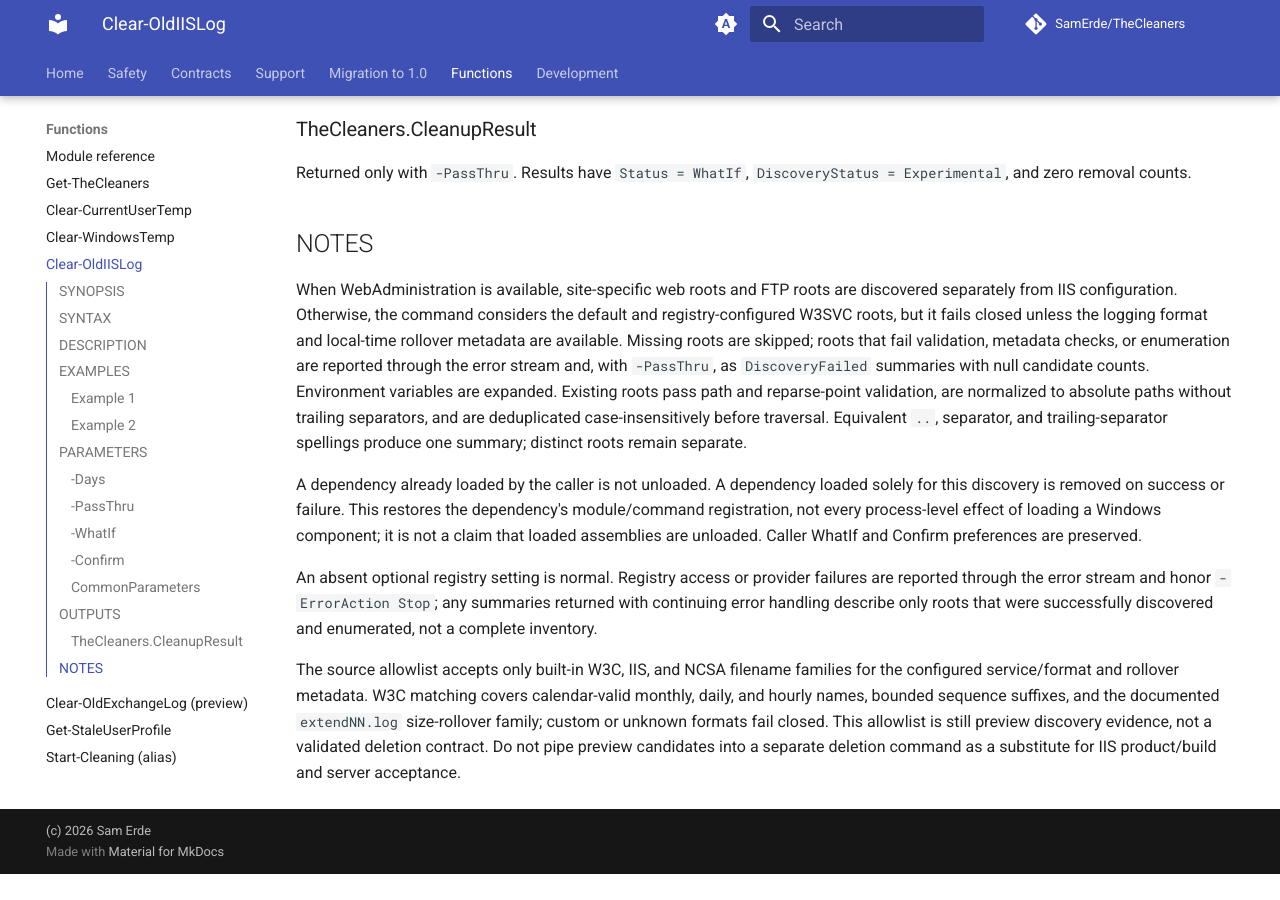
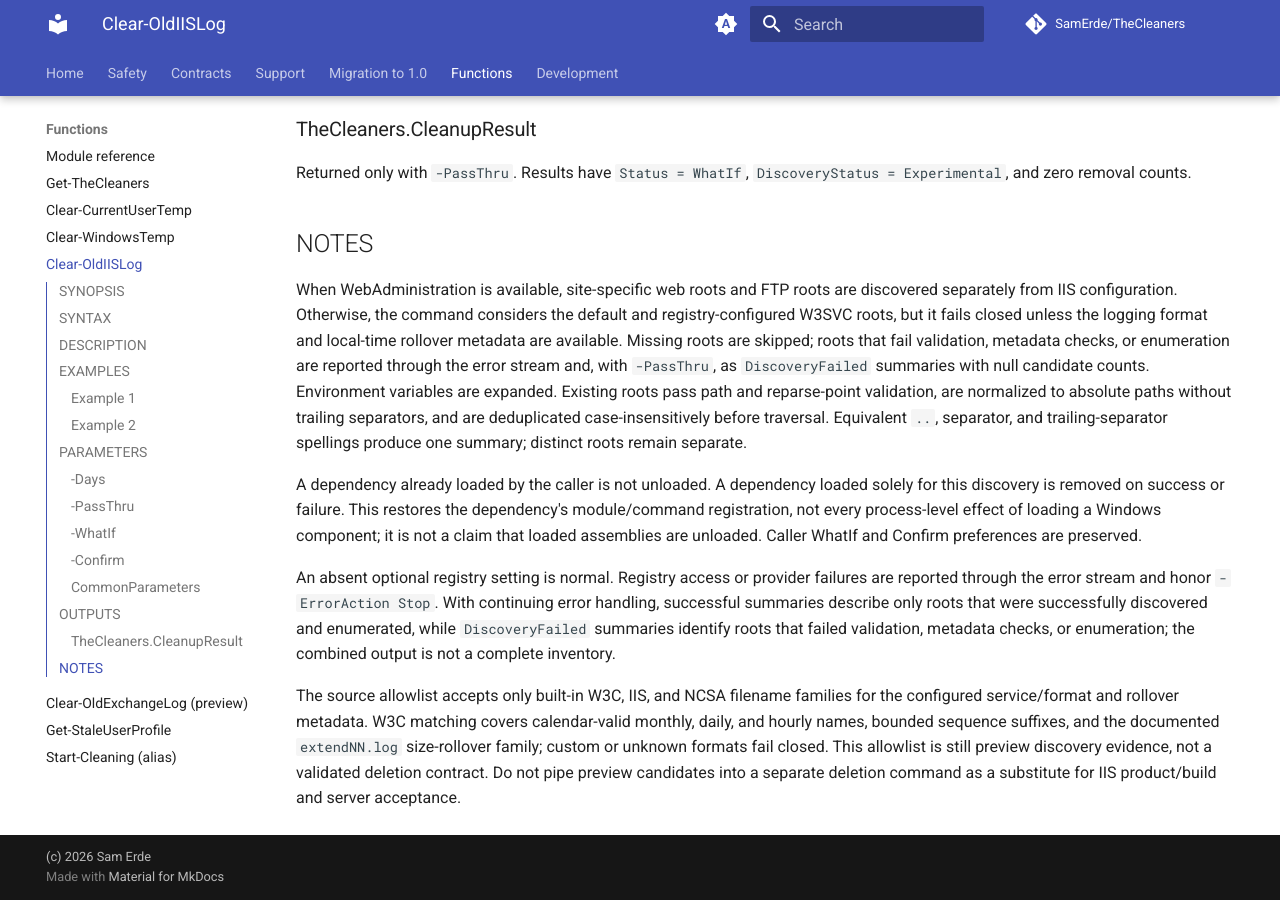
Before and after one commit to SamErde/TheCleaners, an MkDocs documentation site: the page built from docs/Clear-OldIISLog.md, in a window 1280 px wide and 900 px high, scrolled down 2572 px. Built offline with MkDocs 1.6.1 and Material for MkDocs 9.7.7, drawn with Linux system fonts in a browser that asks for light colours; comment, search, counter and statistics services are not loaded; before the commit the page ends 3446 px from its top, so only the background shows below that.

Commit message:
docs: clarify IIS failed discovery summaries

```diff
--- a/docs/Clear-OldIISLog.md
+++ b/docs/Clear-OldIISLog.md
@@ -122,6 +122,6 @@ When WebAdministration is available, site-specific web roots and FTP roots are d
 
 A dependency already loaded by the caller is not unloaded. A dependency loaded solely for this discovery is removed on success or failure. This restores the dependency's module/command registration, not every process-level effect of loading a Windows component; it is not a claim that loaded assemblies are unloaded. Caller WhatIf and Confirm preferences are preserved.
 
-An absent optional registry setting is normal. Registry access or provider failures are reported through the error stream and honor `-ErrorAction Stop`; any summaries returned with continuing error handling describe only roots that were successfully discovered and enumerated, not a complete inventory.
+An absent optional registry setting is normal. Registry access or provider failures are reported through the error stream and honor `-ErrorAction Stop`. With continuing error handling, successful summaries describe only roots that were successfully discovered and enumerated, while `DiscoveryFailed` summaries identify roots that failed validation, metadata checks, or enumeration; the combined output is not a complete inventory.
 
 The source allowlist accepts only built-in W3C, IIS, and NCSA filename families for the configured service/format and rollover metadata. W3C matching covers calendar-valid monthly, daily, and hourly names, bounded sequence suffixes, and the documented `extendNN.log` size-rollover family; custom or unknown formats fail closed. This allowlist is still preview discovery evidence, not a validated deletion contract. Do not pipe preview candidates into a separate deletion command as a substitute for IIS product/build and server acceptance.
```
